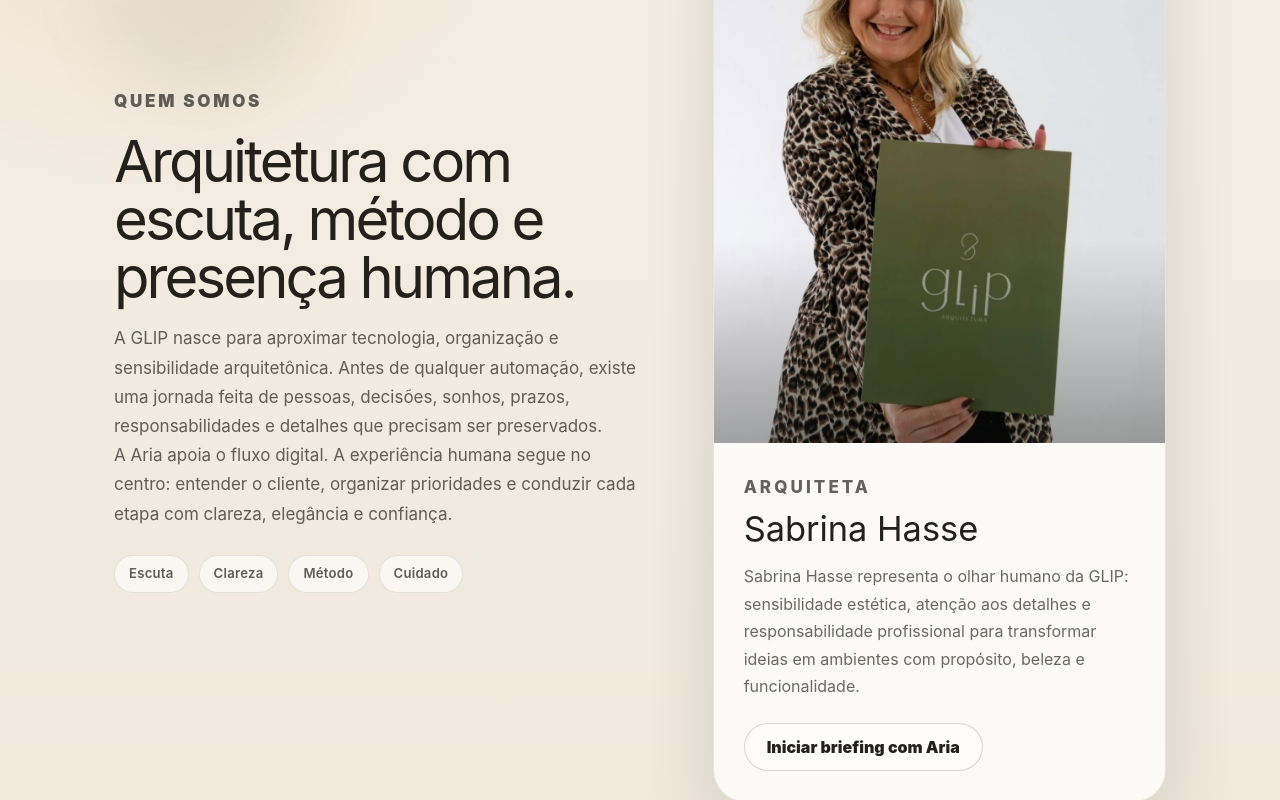
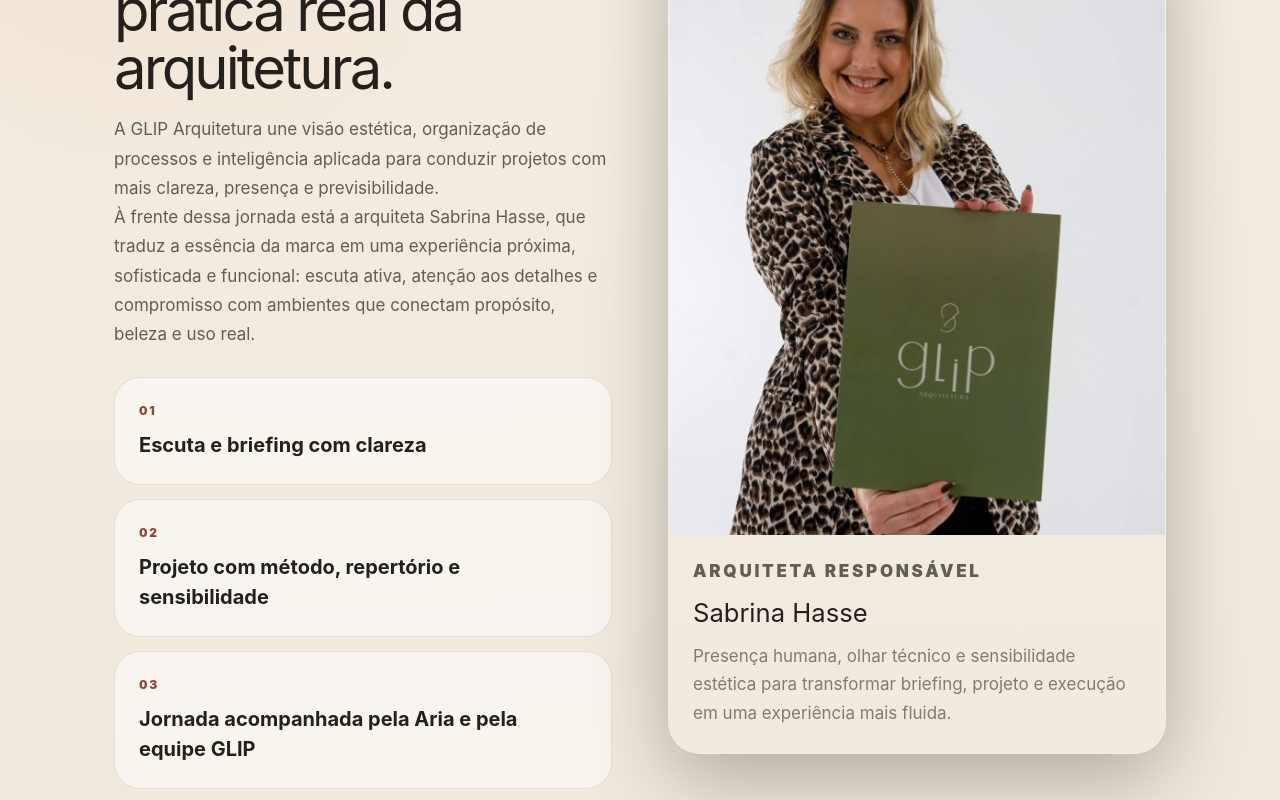
Before and after one commit to patroaiconsultech/arquitech-web-current-rebased-standalone-fullrepo, a React (Vite) app: page / in a window 1280 px wide. Shown: the part 1240-2040 px from the top of the page. Built offline with nearby package versions, Linux system fonts and the light colour scheme; no server answers.

Commit message:
Update ArquitechLanding.jsx

```diff
--- a/src/routes/ArquitechLanding.jsx
+++ b/src/routes/ArquitechLanding.jsx
@@ -2,7 +2,6 @@
 import { Link } from "react-router-dom";
 
 import "../styles/arquitech.css";
-import "../styles/arquitech-team.css";
 import sabrinaHasseImg from "../assets/images/sabrina-hasse.jpeg";
 
 /**
@@ -158,56 +157,89 @@
         </div>
       </section>
 
-
-
-      <section className="arquitech-section arquitech-about" id="quem-somos" aria-labelledby="quem-somos-title">
-        <div className="arquitech-about-grid">
-          <div className="arquitech-about-copy">
+      <section className="arquitech-section" id="quem-somos" aria-labelledby="quem-somos-title">
+        <div
+          style={{
+            display: "grid",
+            gridTemplateColumns: "repeat(auto-fit, minmax(280px, 1fr))",
+            gap: "clamp(28px, 5vw, 56px)",
+            alignItems: "center",
+          }}
+        >
+          <div>
             <p className="arquitech-kicker">Quem somos</p>
-            <h2 id="quem-somos-title">Arquitetura com escuta, método e presença humana.</h2>
+            <h2 id="quem-somos-title">A GLIP nasce da prática real da arquitetura.</h2>
             <p>
-              A GLIP nasce para aproximar tecnologia, organização e sensibilidade arquitetônica.
-              Antes de qualquer automação, existe uma jornada feita de pessoas, decisões, sonhos,
-              prazos, responsabilidades e detalhes que precisam ser preservados.
+              A GLIP Arquitetura une visão estética, organização de processos e inteligência
+              aplicada para conduzir projetos com mais clareza, presença e previsibilidade.
             </p>
             <p>
-              A Aria apoia o fluxo digital. A experiência humana segue no centro: entender o
-              cliente, organizar prioridades e conduzir cada etapa com clareza, elegância e confiança.
+              À frente dessa jornada está a arquiteta Sabrina Hasse, que traduz a essência da
+              marca em uma experiência próxima, sofisticada e funcional: escuta ativa, atenção
+              aos detalhes e compromisso com ambientes que conectam propósito, beleza e uso real.
             </p>
 
-            <div className="arquitech-about-values" aria-label="Valores da GLIP">
-              <span>Escuta</span>
-              <span>Clareza</span>
-              <span>Método</span>
-              <span>Cuidado</span>
+            <div
+              style={{
+                display: "grid",
+                gap: "14px",
+                marginTop: "28px",
+              }}
+            >
+              <article className="arquitech-flow-item" style={{ alignItems: "flex-start" }}>
+                <span>01</span>
+                <strong>Escuta e briefing com clareza</strong>
+              </article>
+              <article className="arquitech-flow-item" style={{ alignItems: "flex-start" }}>
+                <span>02</span>
+                <strong>Projeto com método, repertório e sensibilidade</strong>
+              </article>
+              <article className="arquitech-flow-item" style={{ alignItems: "flex-start" }}>
+                <span>03</span>
+                <strong>Jornada acompanhada pela Aria e pela equipe GLIP</strong>
+              </article>
             </div>
           </div>
 
-          <article className="arquitech-founder-card" aria-label="Arquiteta Sabrina Hasse">
-            <div className="arquitech-founder-photo-wrap">
-              <img
-                src={sabrinaHasseImg}
-                alt="Arquiteta Sabrina Hasse segurando material da marca GLIP Arquitetura"
-                className="arquitech-founder-photo"
-                loading="lazy"
-              />
+          <aside
+            aria-label="Arquiteta Sabrina Hasse"
+            style={{
+              borderRadius: "32px",
+              overflow: "hidden",
+              border: "1px solid rgba(255,255,255,0.16)",
+              background: "rgba(255,255,255,0.08)",
+              boxShadow: "0 24px 80px rgba(0,0,0,0.28)",
+            }}
+          >
+            <img
+              src={sabrinaHasseImg}
+              alt="Arquiteta Sabrina Hasse segurando uma pasta da GLIP Arquitetura"
+              loading="lazy"
+              style={{
+                display: "block",
+                width: "100%",
+                aspectRatio: "4 / 5",
+                objectFit: "cover",
+                objectPosition: "center top",
+              }}
+            />
+
+            <div style={{ padding: "22px 24px 26px" }}>
+              <p className="arquitech-kicker" style={{ marginBottom: "8px" }}>
+                Arquiteta responsável
+              </p>
+              <h3 style={{ margin: 0, fontSize: "clamp(1.35rem, 2vw, 1.85rem)" }}>
+                Sabrina Hasse
+              </h3>
+              <p style={{ marginTop: "10px", marginBottom: 0, opacity: 0.78, lineHeight: 1.65 }}>
+                Presença humana, olhar técnico e sensibilidade estética para transformar
+                briefing, projeto e execução em uma experiência mais fluida.
+              </p>
             </div>
-
-            <div className="arquitech-founder-content">
-              <p className="arquitech-founder-role">Arquiteta</p>
-              <h3>Sabrina Hasse</h3>
-              <p>
-                Sabrina Hasse representa o olhar humano da GLIP: sensibilidade estética,
-                atenção aos detalhes e responsabilidade profissional para transformar ideias
-                em ambientes com propósito, beleza e funcionalidade.
-              </p>
-              <Link className="arquitech-secondary-button" to={authUrl}>
-                Iniciar briefing com Aria
-              </Link>
-            </div>
-          </article>
+          </aside>
         </div>
       </section>
+
 
       <section className="arquitech-section" id="flow">
         <div className="arquitech-section-heading">
```
